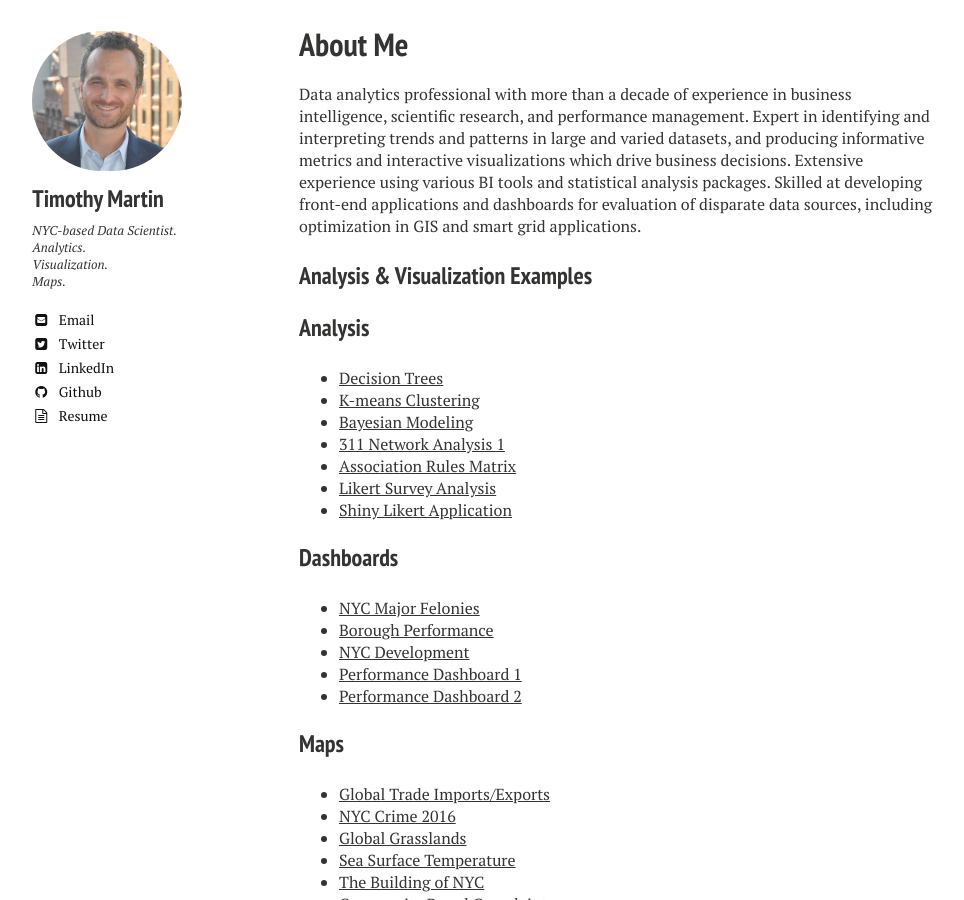
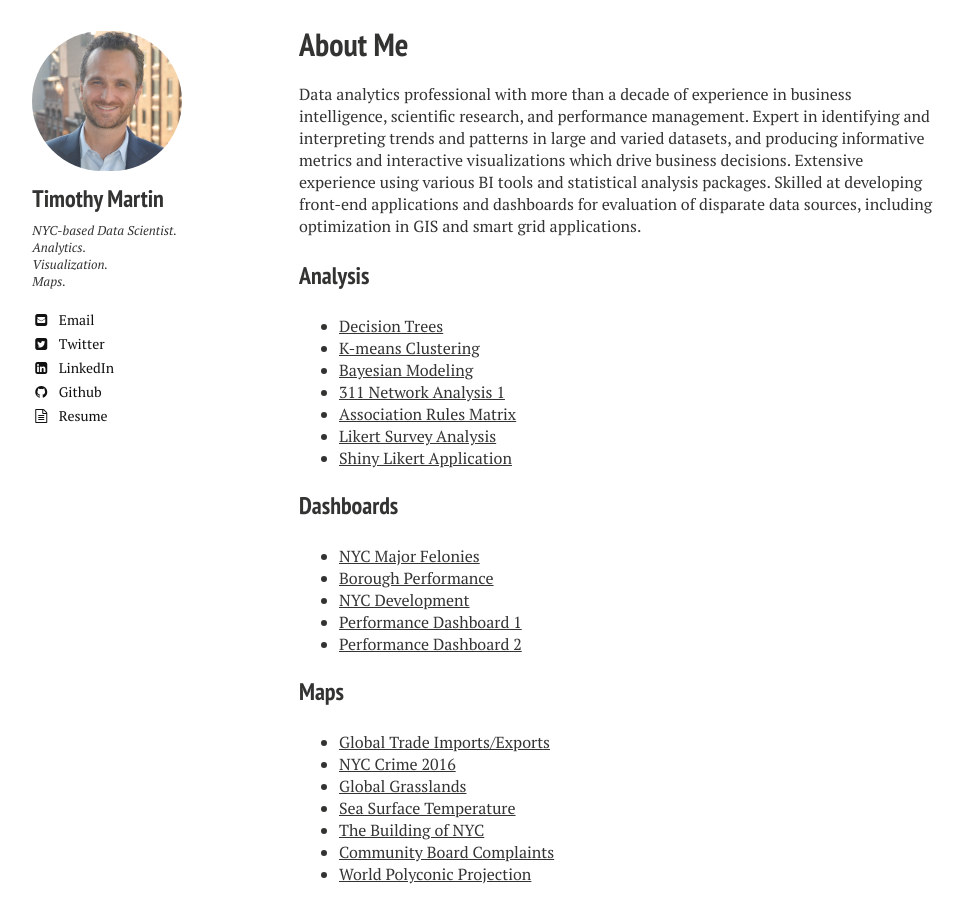
Before and after one commit to timothymartin76/timothymartin76.github.io, a Jekyll site: the page built from index.md, in a window 1280 px wide and 900 px high, scrolled down 371 px. Shown: the whole window, without its empty margins (21-985 px from the left). Built offline with Jekyll 4.4.1, drawn with Linux system fonts in a browser that asks for light colours; nearby versions of some CDN libraries.

Commit message:
Update index.md

```diff
--- a/index.md
+++ b/index.md
@@ -9,9 +9,6 @@ image:
 ---
 
 Data analytics professional with more than a decade of experience in business intelligence, scientific research, and performance management. Expert in identifying and interpreting trends and patterns in large and varied datasets, and producing informative metrics and interactive visualizations which drive business decisions. Extensive experience using various BI tools and statistical analysis packages. Skilled at developing front-end applications and dashboards for evaluation of disparate data sources, including optimization in GIS and smart grid applications.
-
-
-### Analysis & Visualization Examples
 
 ### Analysis
 * <a href="https://raw.githubusercontent.com/timothymartin76/Decision_Trees/master/tree2.PNG" target="_blank">Decision Trees</a>
```
